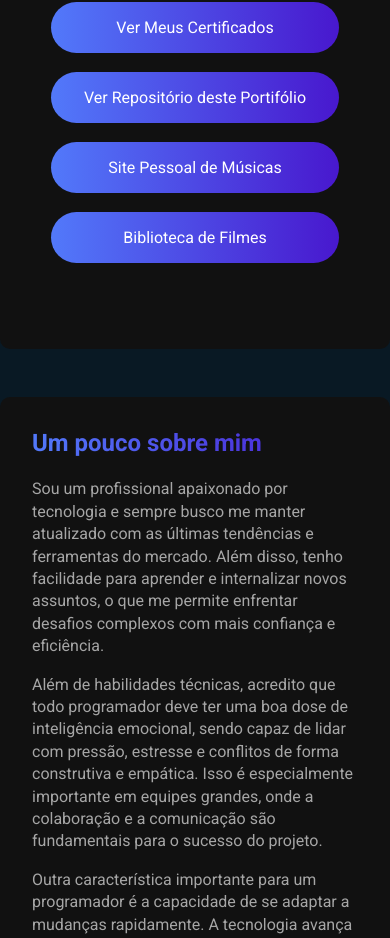
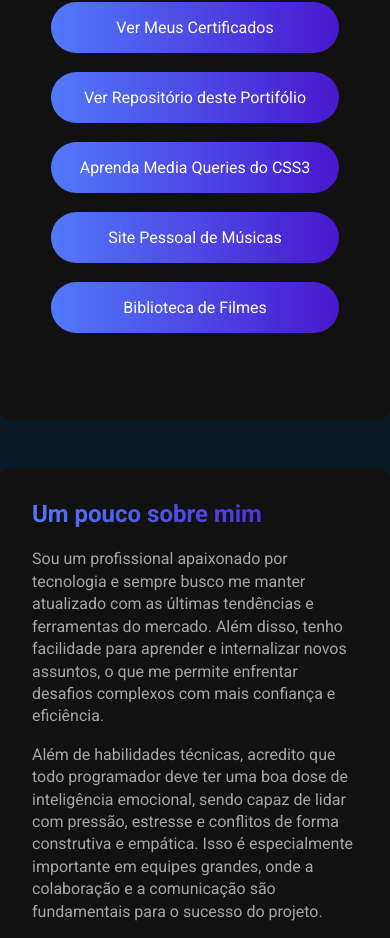
Before and after one commit to Filipe-Bacof/portifolio-filipe, a React (Vite) app: page / in a window 390 px wide. Shown: the part 1051-1989 px from the top of the page. Built offline with nearby package versions, Linux system fonts and the light colour scheme.

Commit message:
add link to media queries tutorial

```diff
--- a/src/components/Sidebar.jsx
+++ b/src/components/Sidebar.jsx
@@ -16,6 +16,7 @@ const Sidebar = () => {
         <a href="https://github.com/Filipe-Bacof/portifolio-filipe/raw/master/public/resume-filipe-bacof.pdf" target="_blank" className="btn">Baixe meu Currículo (Inglês)</a>
         <a href="https://filipe-bacof.github.io/Meus-Certificados/" target="_blank" className="btn">Ver Meus Certificados</a>
         <a href="https://github.com/Filipe-Bacof/portifolio-filipe" target="_blank" className="btn">Ver Repositório deste Portifólio</a>
+        <a href="https://github.com/Filipe-Bacof/Media-Queries-CSS" target="_blank" className="btn">Aprenda Media Queries do CSS3</a>
         <a href="https://filipe-bacof.github.io/Musicas-Bacof/" target="_blank" className="btn">Site Pessoal de Músicas</a>
         <a href="https://movies-lib-bacof.vercel.app/" target="_blank" className="btn">Biblioteca de Filmes</a>
     </aside>
```
